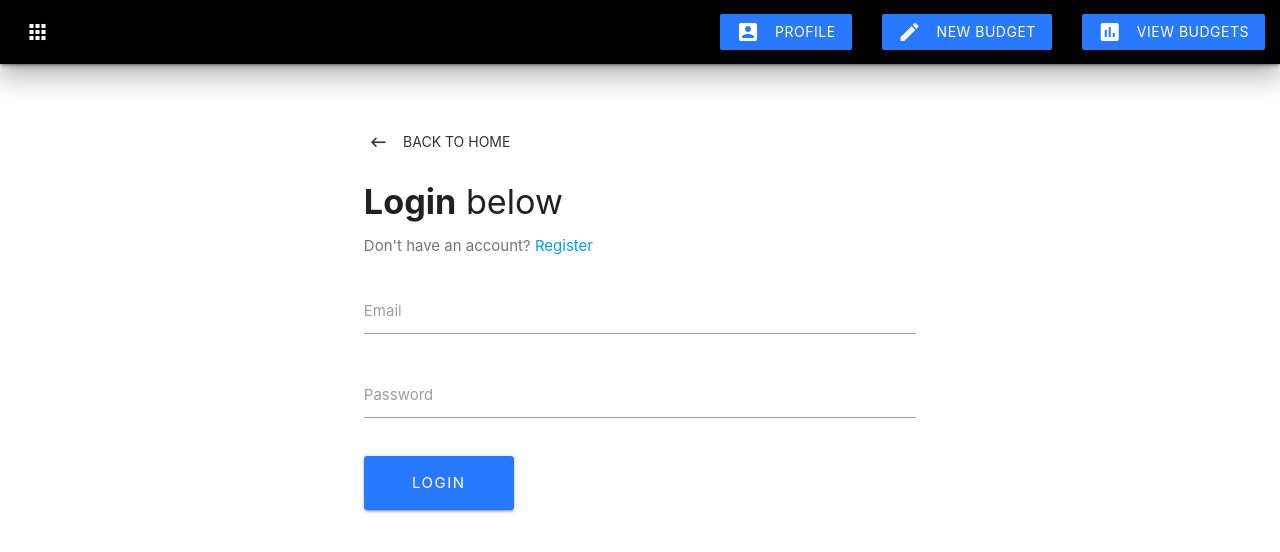
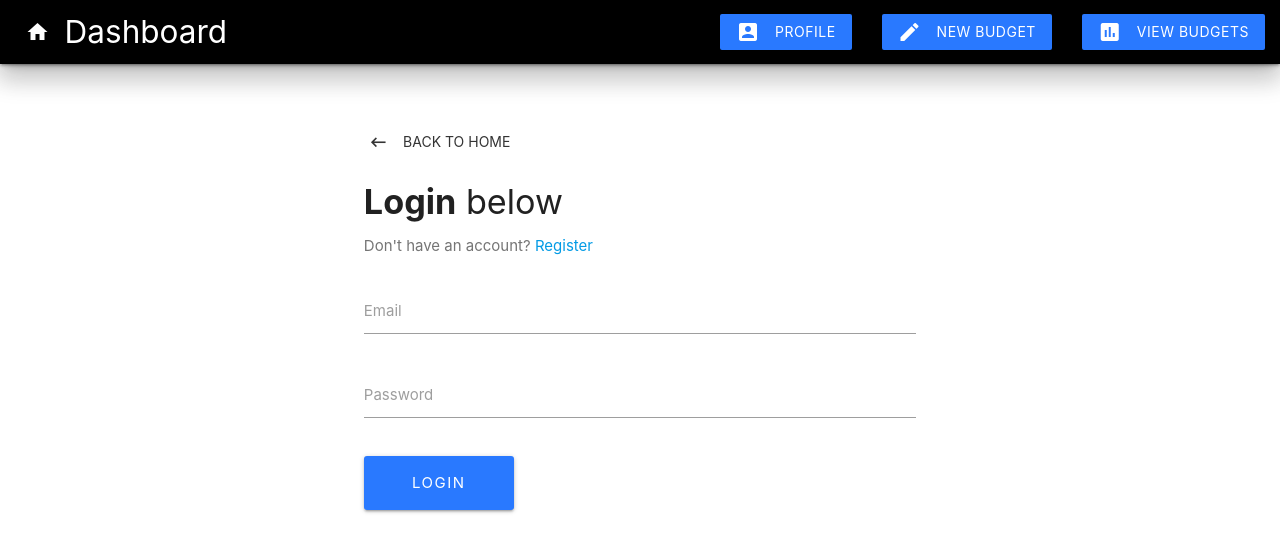
Before and after one commit to dereksmv/budgetapp, a React (Create React App) app: page /login in a window 1280 px wide. Shown: the top 552 px of the page. Built offline with nearby package versions, Linux system fonts and the light colour scheme.

Commit message:
altered navbar

```diff
--- a/src/components/dashboard/Dashboard.js
+++ b/src/components/dashboard/Dashboard.js
@@ -290,7 +290,7 @@ render() {
           </div>
             <div className="white-text container col l12 left-align">
 
-                <Link to="/edit-profile" className="white-text"><p className="btn col l12"><i className="tiny material-icons white-text">account_box</i> Profile</p></Link>
+                <Link to="/edit-profile" className="white-text"><p className="btn col l12"><i className="tiny material-icons white-text">account_box</i> Edit Profile</p></Link>
                 <Link to="/budgets/new" className="white-text"><p className="btn col l12"><i className="tiny material-icons">create</i> Create a Budget</p></Link>
                 <Link to="/budgets"><p className="btn col l12"><i className="tiny material-icons">assessment</i> View Budgets</p></Link>
                 <p className="btn col l12" onClick={this.onLogoutClick}><i className="tiny material-icons">exit_to_app</i> Logout</p>
--- a/src/components/layout/Navbar.js
+++ b/src/components/layout/Navbar.js
@@ -13,7 +13,7 @@ class Navbar extends Component {
     <nav>
       <div className="nav-wrapper  z-depth-4 black">
         <Link to="/dashboard" className="brand-logo" style={{marginLeft: "2vw"}}>
-          <i className="material-icons large">apps</i>
+          <i className="material-icons large">home</i>Dashboard
         </Link>
         <ul className="right">
           <li>
```
